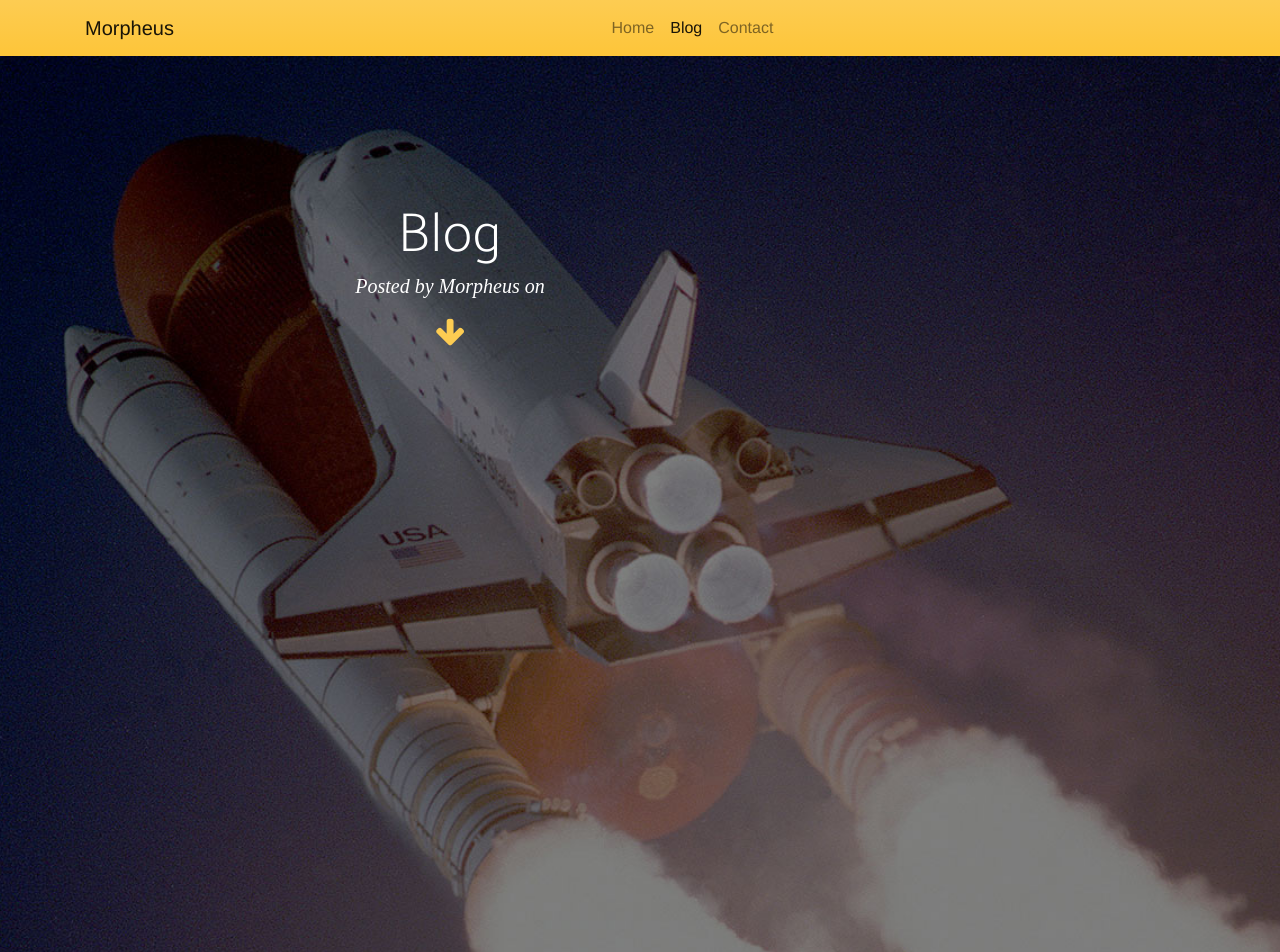
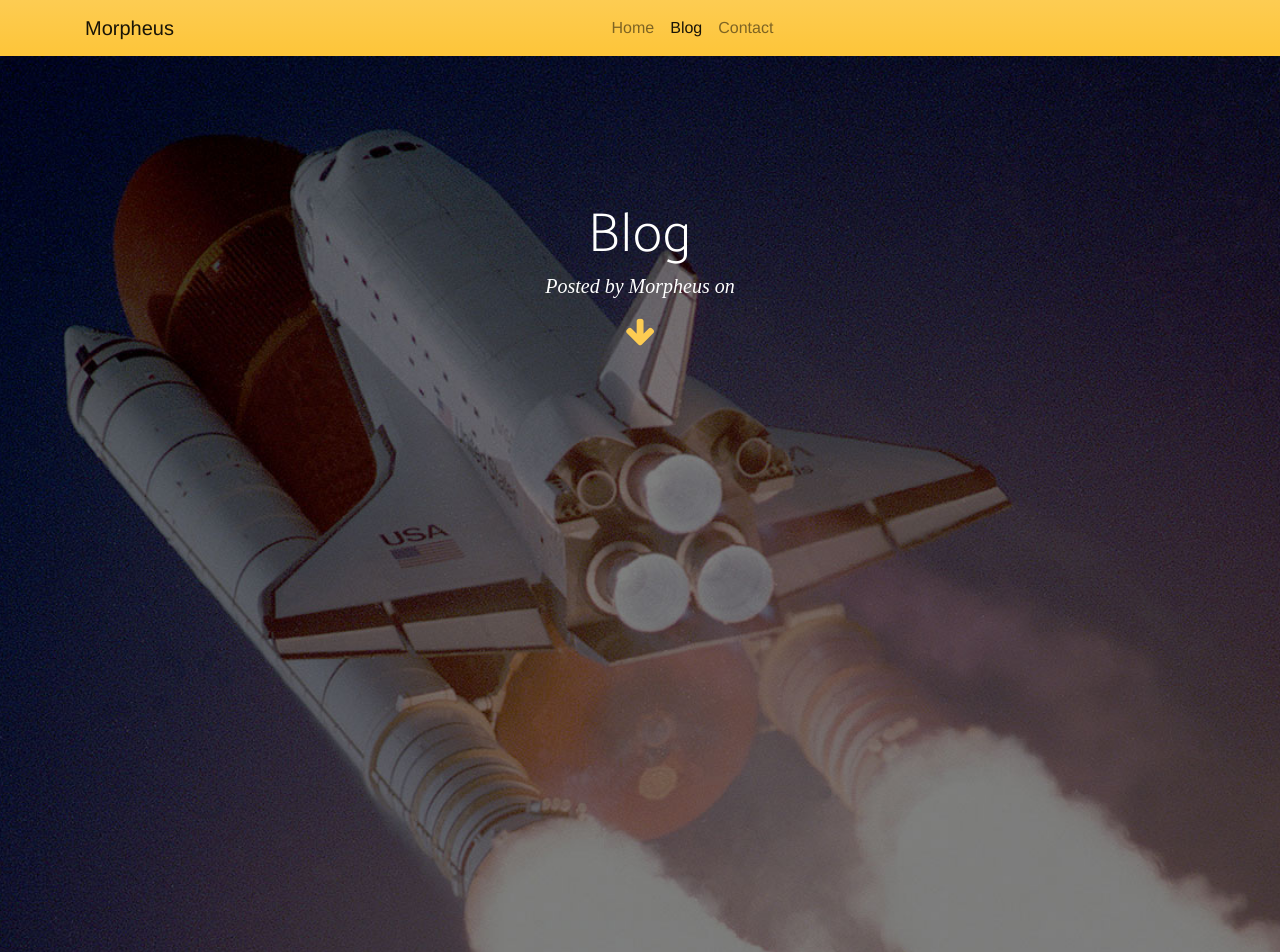
Before and after one commit to Nordgedanken/Morpheus, a Jekyll site: the page built from docs/blog.html, in a window 1280 px wide. Shown: the top 952 px of the page. Built offline with Jekyll 4.4.1, drawn with Linux system fonts in a browser that asks for light colours; nearby versions of some CDN libraries; some web fonts are replaced.

Commit message:
Cleanup divs and remove ads
Signed-off-by: MTRNord <mtrnord1@gmail.com>

```diff
--- a/docs/_layouts/post.html
+++ b/docs/_layouts/post.html
@@ -6,7 +6,7 @@
 <header id="header" class="intro-header bg-primary text-center" style="background-image: url('{{ site.baseurl }}/{% if page.header-img %}{{ page.header-img }}{% else %}{{ site.header-img }}{% endif %}')">
     <div class="container">
         <div class="row">
-            <div class="col-xl-8 col-xl-offset-2 col-lg-10 col-lg-offset-1">
+            <div class="col">
               <div class="post-heading">
                 <h1>{{ page.title }}</h1>
                 {% if page.subtitle %}
@@ -24,35 +24,12 @@
 <article>
     <div id="post" class="container">
         <div class="row">
-            <div class="col-xl-8 col-xl-offset-2 col-lg-10 col-lg-offset-1">
-		{% if site.data-ad-client %}
-		<script async src="//pagead2.googlesyndication.com/pagead/js/adsbygoogle.js"></script>
-                <!-- jekynewage google ads -->
-                <ins class="adsbygoogle"
-                    style="display:block"
-                    data-ad-client="ca-pub-9204963049240271"
-                    data-ad-slot="2973388149"
-                    data-ad-format="auto"></ins>
-                <script>
-                    (adsbygoogle = window.adsbygoogle || []).push({});
-                </script>
-		{% endif %}
-		<hr>
+            <div class="col">
+		        <hr>
 
 				{{ content }}
 
                 <hr>
-
-		<script async src="//pagead2.googlesyndication.com/pagead/js/adsbygoogle.js"></script>
-                <!-- jekynewage google ads -->
-                <ins class="adsbygoogle"
-                    style="display:block"
-                    data-ad-client="ca-pub-9204963049240271"
-                    data-ad-slot="2973388149"
-                    data-ad-format="auto"></ins>
-                <script>
-                    (adsbygoogle = window.adsbygoogle || []).push({});
-                </script>
 
                 <ul class="pager">
                     {% if page.previous.url %}
```
